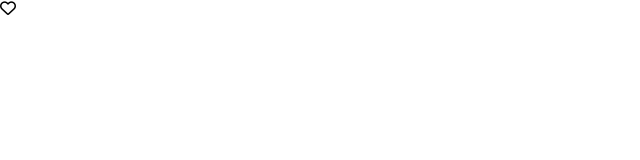
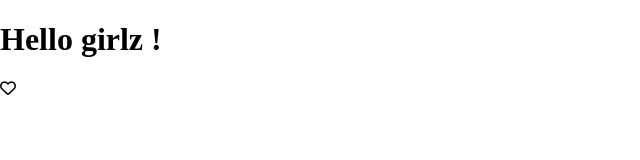
Before and after one commit to merguih/template-test, a plain HTML site: page index.html in a window 1280 px wide. Shown: the whole page, without its empty margins (0-640 px from the left). Drawn offline with Linux system fonts and the light colour scheme.

Commit message:
hello world

```diff
--- a/index.html
+++ b/index.html
@@ -9,6 +9,7 @@
     <link rel="stylesheet" href="style.css">
 </head>
 <body>
+    <h1>Hello girlz !</h1>
     <i class="fa-regular fa-heart"></i>
    <!-- Script -->
    <script src="script.js"></script>
```
